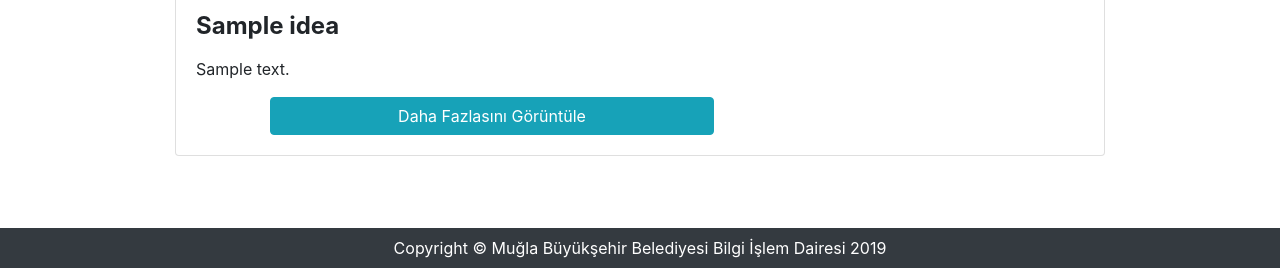
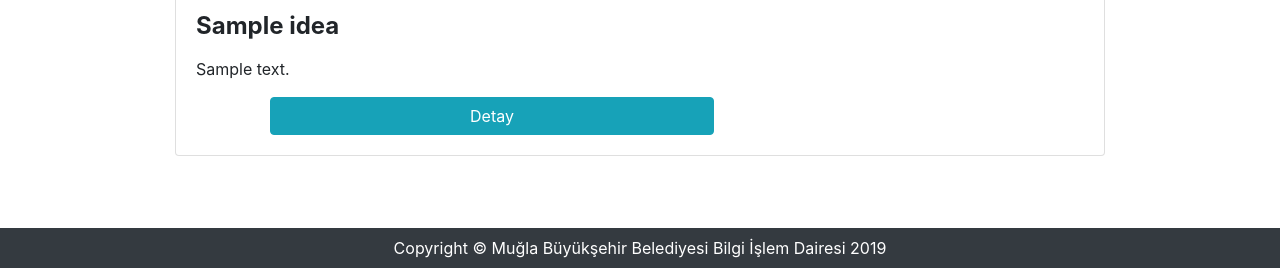
Before and after one commit to safakoks/muglabirfikrimvar, a Django app: page / in a window 1280 px wide. Shown: the part 1758-2026 px from the top of the page. Run offline with Django 3.2, Linux system fonts and the light colour scheme; tables that the repository leaves empty hold one stand-in row (values such as "Sample post"); some libraries are stand-ins or nearby versions.

Commit message:
bug fixing

```diff
--- a/templates/fikir/homepage.html
+++ b/templates/fikir/homepage.html
@@ -65,7 +65,7 @@
                 {% endif %}
 
             <!-- Provides extra visual weight and identifies the primary action in a set of buttons -->
-                  <a class="btn col-md-6 offset-md-1  btn-info " href="{% url 'fikir:DetailView' idea.id %}"> Daha Fazlasını Görüntüle</a>
+                  <a class="btn col-md-6 offset-md-1  btn-info " href="{% url 'fikir:DetailView' idea.id %}"> Detay</a>
           </div>
           <!-- Card content -->
         </div>
```
